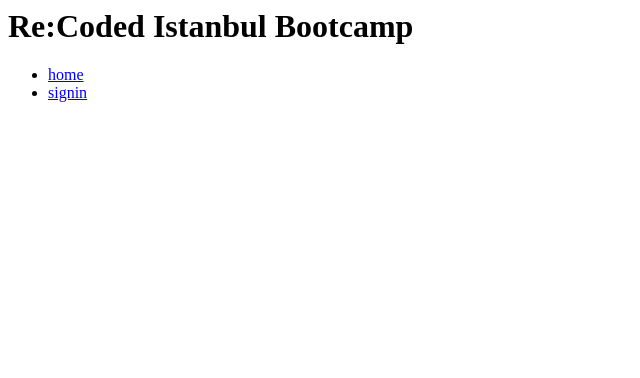
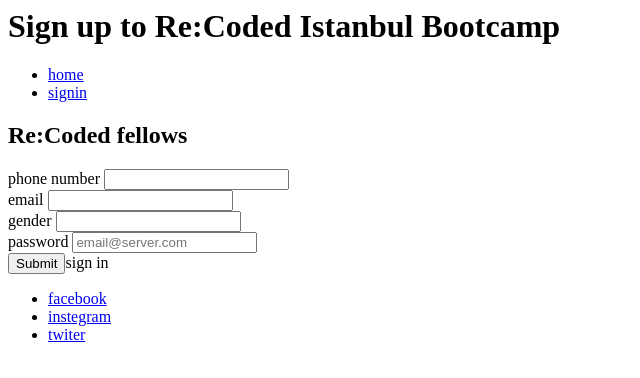
Before and after one commit to Lobana-sky/fellow, a plain HTML site: page signup.html in a window 1280 px wide. Shown: the whole page, without its empty margins (0-640 px from the left). Drawn offline with Linux system fonts and the light colour scheme.

Commit message:
finish all

```diff
--- a/signup.html
+++ b/signup.html
@@ -7,7 +7,7 @@
 
 <body>
 <header>
-    <h1>Re:Coded Istanbul Bootcamp</h1>
+    <h1>Sign up to Re:Coded Istanbul Bootcamp</h1>
 <nav>
     <ul>
         <li><a href="./index.html">home</a></li>
@@ -17,5 +17,22 @@
 
 </nav>
 </header>
+<section>
+        <h2>Re:Coded fellows</h2>
+        <form>
+            phone number <input type="number"><br>
+            email <input type="text"><br>
+            gender <input type="text"><br>
+            password <input type="password" placeholder="email@server.com"><br>
+            <input type="submit">sign in
+        </form>
+    </section>
+<footer>
+    <ul>
+        <li><a href="#">facebook</a></li>
+        <li><a href="#">instegram</a></li>
+        <li><a href="#">twiter</a></li>
+    </ul>
+</footer>
 </body>
 </html>
```
Also changed, not shown: signin.html (+17 -1 lines).
